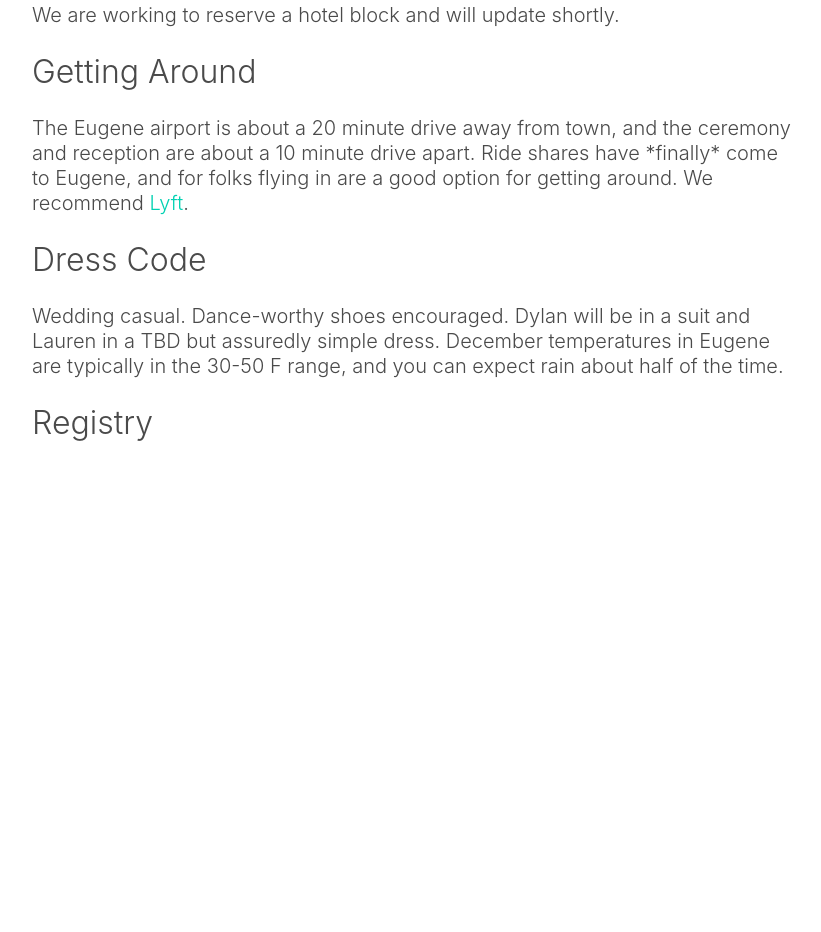
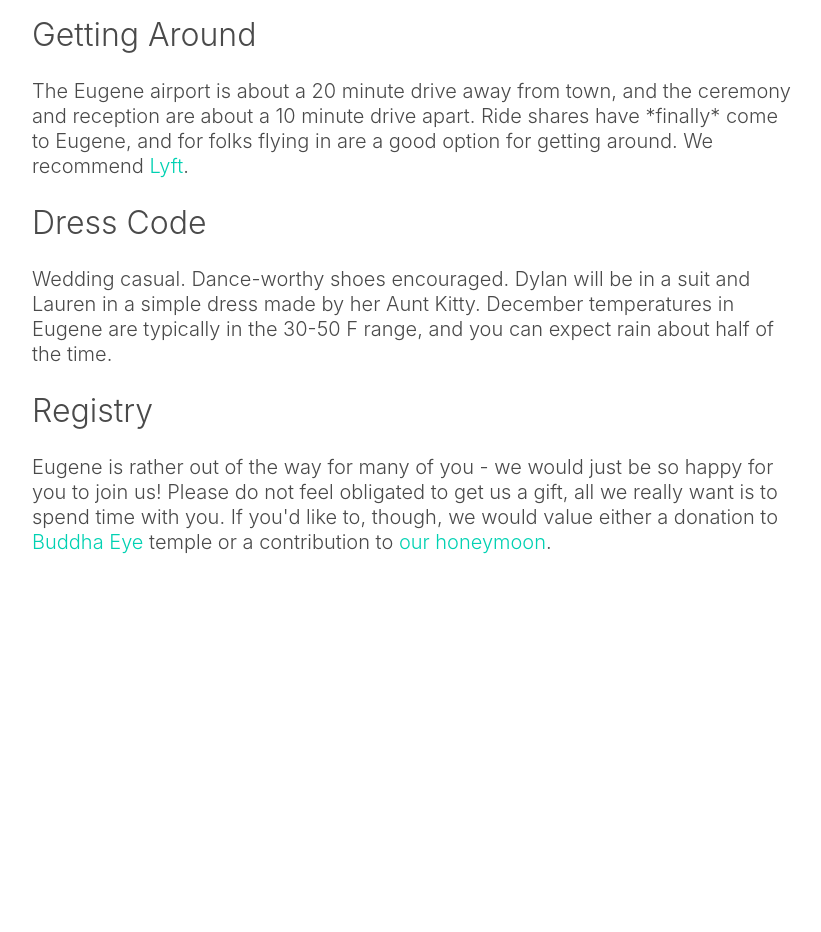
Before and after one commit to laurenmh/wedding, a plain HTML site: page index.html in a window 1280 px wide. Shown: the part 1848-2780 px from the top of the page, without its empty margins (228-1049 px from the left). Drawn offline with nearby package versions, Linux system fonts and the light colour scheme.

Commit message:
registry

```diff
--- a/index.html
+++ b/index.html
@@ -357,10 +357,13 @@ $(document).ready(function() {
 
 								<p class="subtitle is-3">Dress Code</p>
 									<p class="subtitle is-5">
-									Wedding casual. Dance-worthy shoes encouraged. Dylan will be in a suit and Lauren in a TBD but assuredly simple dress. December temperatures in Eugene are typically in the 30-50 F range, and you can expect rain about half of the time. </p>
+									Wedding casual. Dance-worthy shoes encouraged. Dylan will be in a suit and Lauren in a simple dress made by her Aunt Kitty. December temperatures in Eugene are typically in the 30-50 F range, and you can expect rain about half of the time.</p>
 
 										<p class="subtitle is-3">Registry</p>
-									<p class="subtitle is-5"> </p>
+										<p class="subtitle is-5">
+			Eugene is rather out of the way for many of you - we would just be so happy for you to join us! Please do not feel obligated to get us a gift, all we really want is to spend time with you. If you'd like to, though, we would value either a donation to <a href="https://www.buddhaeye.org/"> Buddha Eye</a>  temple or a contribution to <a href="https://www.zola.com/registry/dylanandlaurendecember28">our honeymoon</a>.
+
+									 </p>
 					</div>
 				</div>
 			</div>
@@ -415,7 +418,7 @@ $(document).ready(function() {
 															   <div align="left">
 
 						<p class="subtitle is-5">Eugene has an admirable number of quality restaurants per capita. <br>
-						These are some of our favorite:
+						These are some of our favorites:
 
  <ul style="list-style-type:disc;">
   <li> <a href="https://wanderinggoat.com/">Wandering Goat Coffee Co</a> for those in search of good coffee and true Eugene grit. </li>
```
